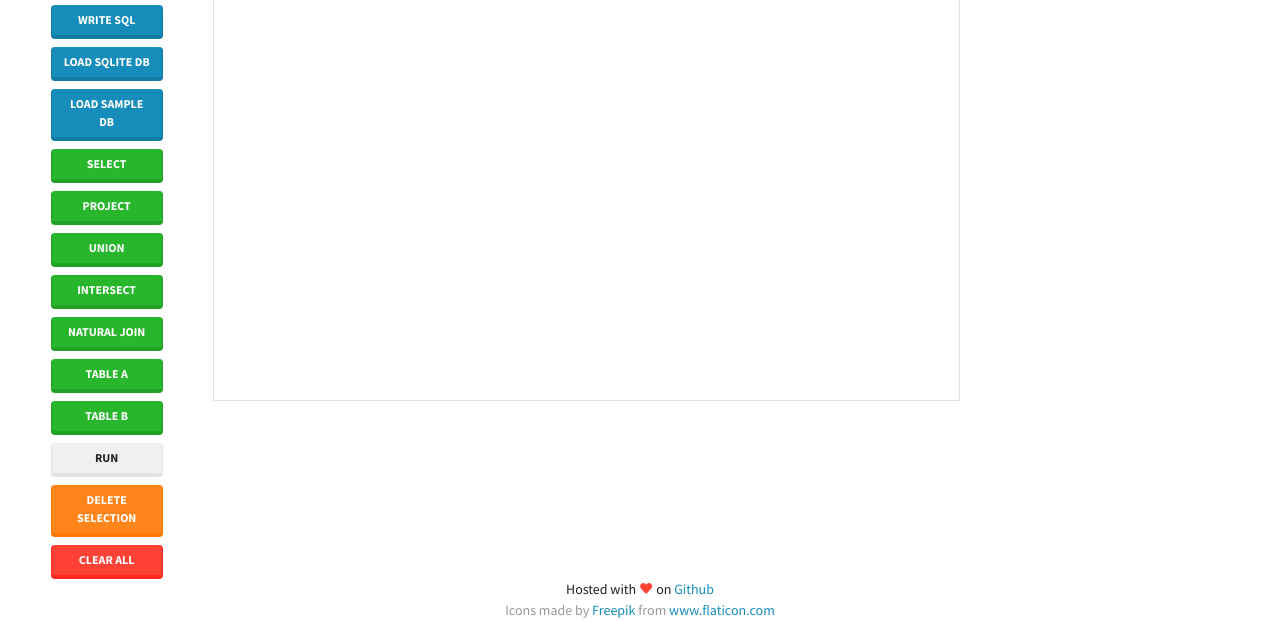
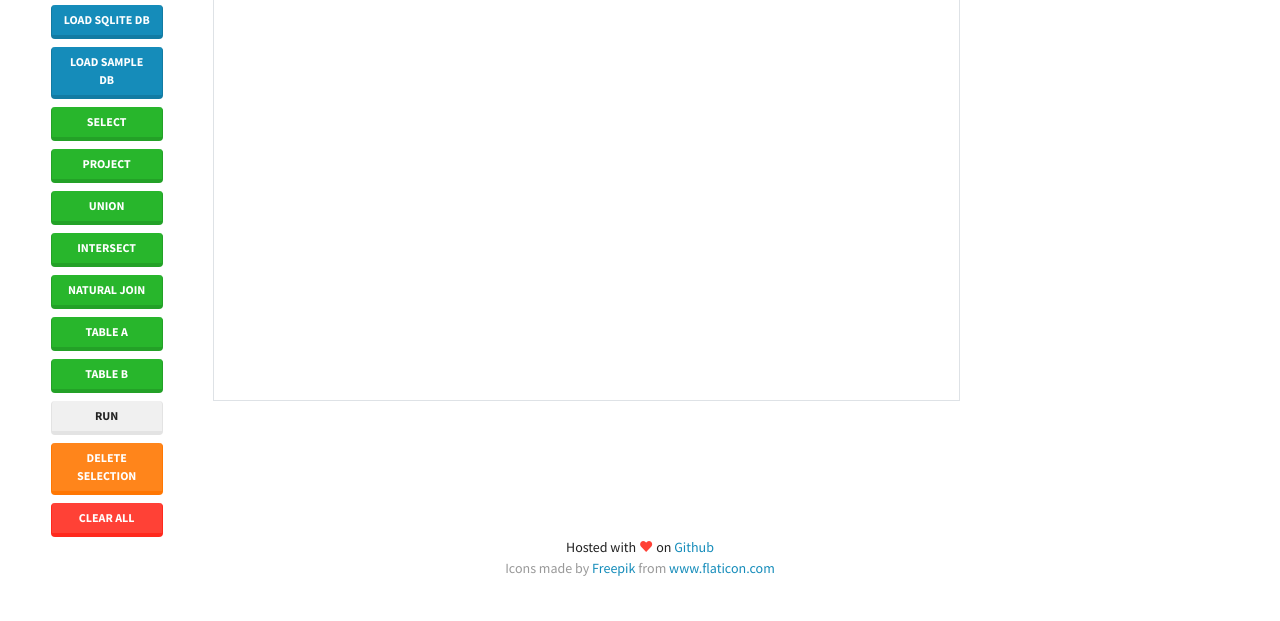
Before and after one commit to kanand4-wisc/rax, a plain HTML site: page index.html in a window 1280 px wide. Shown: the part 268-889 px from the top of the page. After the commit the page ends 847 px from the top, so only its background shows below. Drawn offline with nearby package versions, Linux system fonts and the light colour scheme; a script that the page names is missing.

Commit message:
Remove write SQL

```diff
--- a/index.html
+++ b/index.html
@@ -24,13 +24,6 @@
           </div>
         </div>
         <div class="js-buttons">
-          <div class="row mt-2">
-            <div class="col-sm-2"></div>
-            <div class="col-sm-8">
-              <button class="btn btn-primary btn-block" data-type="load" data-db-type="sql" type="submit">Write
-                SQL</button>
-            </div>
-          </div>
           <div class="row mt-2">
             <div class="col-sm-2"></div>
             <div class="col-sm-8">
```
